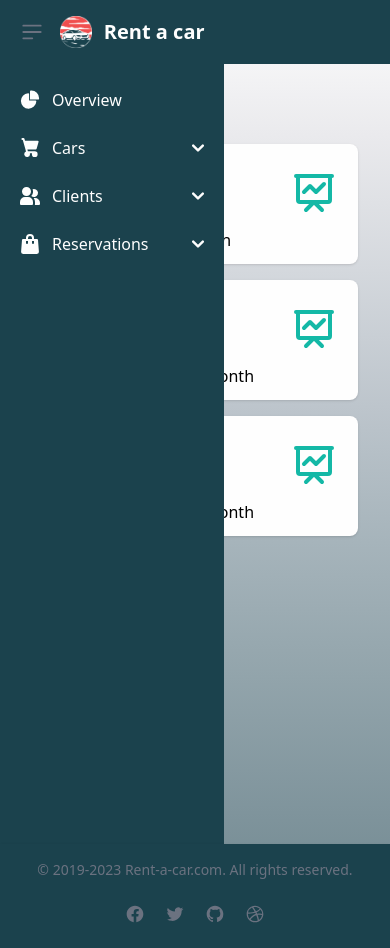
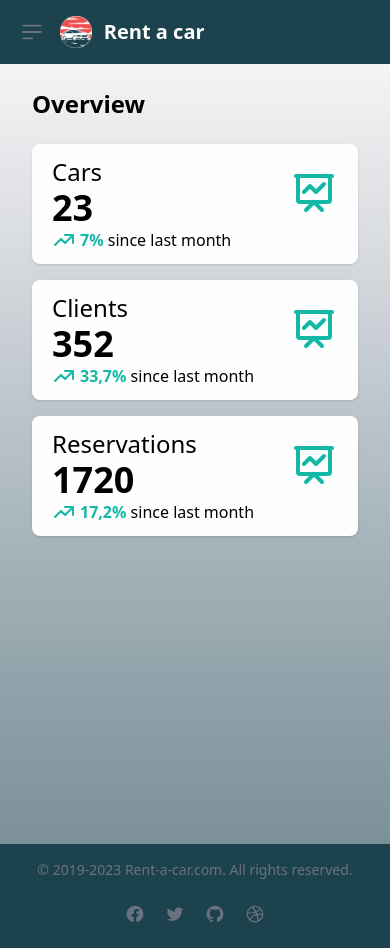
Before and after one commit to fedeesti/rent-a-car-front, a React (Vite) app: page / in a window 390 px wide. Built offline with nearby package versions, Linux system fonts and the light colour scheme.

Commit message:
Fix aside display

```diff
--- a/src/common/components/side/SideBar.tsx
+++ b/src/common/components/side/SideBar.tsx
@@ -8,7 +8,7 @@ function SideBar(): JSX.Element {
 
   return (
     <aside
-      className="fixed top-0 left-0 w-56 h-screen pt-20 transition-transform -translate-x-full bg-dark-green sm:translate-x-0"
+      className="fixed top-0 left-0 w-56 h-screen pt-20 transition-transform -translate-x-full bg-dark-green sm:translate-x-0 z-10 hidden sm:block"
       data-cy="aside-container"
     >
       <div className="h-full px-3 pb-4 overflow-y-auto bg-dark-green dark:bg-gray-800 text-white">
```
